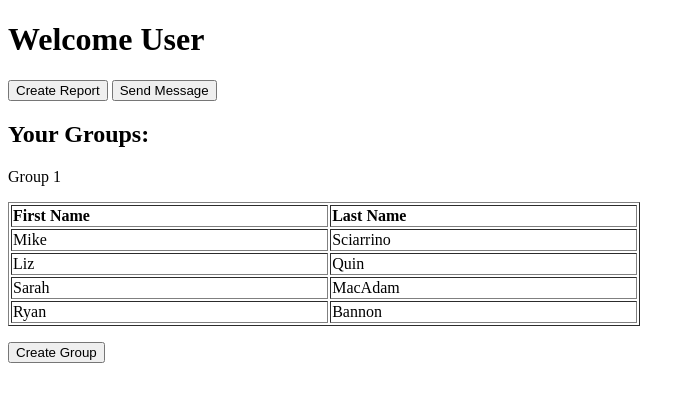
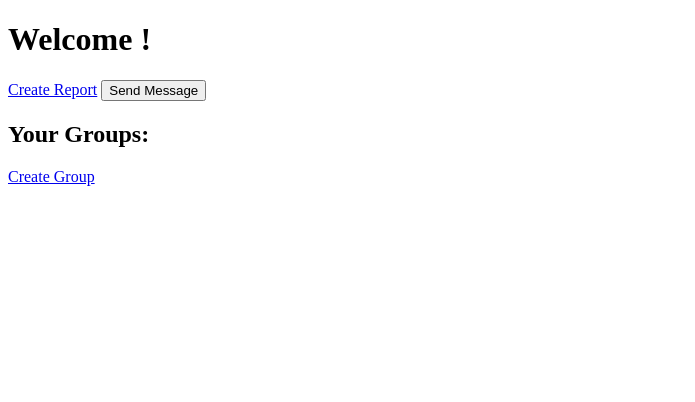
Before and after one commit to sarahama/cs3240-f15-team24, a Django app: page /userpage/ in a window 1280 px wide. Shown: the top 402 px of the page, without its empty margins (0-695 px from the left). Run offline with Django 3.2, Linux system fonts and the light colour scheme; parts of the project's set-up code (start-up, migrations or seed data) failed here and were passed over.

Commit message:
updated user page and groups

```diff
--- a/securewitness/urls.py
+++ b/securewitness/urls.py
@@ -22,6 +22,7 @@ from django.contrib import admin
 #from django.contrib.auth.views import login, logout
 
 urlpatterns = [
+	url(r'^creategroup/', 'witness.views.creategroup', name = 'creategroup'),
 	url(r'^userpage/', 'witness.views.userpage', name = 'userpage'),
     url(r'^login/', 'witness.views.login', name = 'login'),
     url(r'^logout/', 'witness.views.logout', name = 'logout'),
--- a/templates/witness/userpage.html
+++ b/templates/witness/userpage.html
@@ -1,33 +1,10 @@
 <!DOCTYPE html>
 <html>
-	<h1>Welcome User</h1>
+	<h1> Welcome {{request.user.username}}!</h1>
 	<body>
-		<button type="button">Create Report</button>
+		<a href="{% url 'creategroup' %}">Create Report</a>
 		<button type="button">Send Message</button>
 		<h2>Your Groups: </h2>
-		<p>Group 1</p>
-		<table border="1" style="width:50%">
-			<tr>
-				<td><b>First Name</b></td>
-				<td><b>Last Name</b></td>
-			</tr>
-			<tr>
-				<td>Mike</td>
-				<td>Sciarrino</td>
-			</tr>
-			<tr>
-				<td>Liz</td>
-				<td>Quin</td>
-			</tr>
-			<tr>
-				<td>Sarah</td>
-				<td>MacAdam</td>
-			</tr>
-			<tr>
-				<td>Ryan</td>
-				<td>Bannon</td>
-			</tr>
-		</table>
-		<p></p>
-		<button type="button">Create Group</button>
+		<a href="{% url 'creategroup' %}">Create Group</a>
+    </body>
 </html>
--- a/witness/models.py
+++ b/witness/models.py
@@ -5,4 +5,3 @@ from django.contrib.auth.models import User
 class Reporter(models.Model):
     user = models.OneToOneField(User)
     name = models.CharField(max_length = 50, default= 'nameless')
-    user = models.OneToOneField(User)
--- a/witness/views.py
+++ b/witness/views.py
@@ -1,5 +1,5 @@
 from django.shortcuts import HttpResponse
-from django.shortcuts import render
+from django.shortcuts import get_object_or_404, render
 from django.shortcuts import render_to_response
 from django.contrib import auth
 from django.contrib.auth import authenticate
@@ -12,6 +12,7 @@ from django.template import RequestContext
 from .models import Reporter
 from django.contrib.auth.models import User
 from django.http import HttpResponse
+from .forms import GroupForm
 
 # Create your views here.
 
@@ -22,9 +23,16 @@ def home(request):
     return render_to_response("witness/home.html", {'hello': "Hello World"})
 
 def userpage(request):
-    #return HttpResponse("Welcome User")
-    template = loader.get_template('witness/userpage.html')
+    #username = get_object_or_404(Reporter, pk=name)
     return render(request, 'witness/userpage.html')
+
+def creategroup(request):
+    context = RequestContext(request)
+    if request.method == 'POST':
+        return render_to_response("witness/userpage.html")
+    else:
+        newForm = GroupForm()
+        return render_to_response('witness/creategroup.html', {'newForm':newForm}, context)
 
 def login(request):
     return render_to_response("witness/login.html", {'hello':"Login here"})
@@ -35,7 +43,7 @@ def login(request):
         #correct password, user is active
         auth.login(request, user)
         #direct to success page
-        return HttpResponseRedirect("/witness/userpage.html")
+        return HttpResponseRedirect("/userpage.html")
     else:
         #error page
         return HttpResponseRedirect("/account/invalid")
@@ -60,7 +68,7 @@ def register(request):
             reporter.save()
             auth.login(request, reporter.user)
             #direct to success page
-            return HttpResponseRedirect("/registration_success")
+            return HttpResponseRedirect("/userpage")
         else:
             #error page
             return HttpResponseRedirect("/account/invalid")
```
Also changed, not shown: templates/witness/creategroup.html (added, +8 -0 lines), witness/forms.py (+11 -0 lines).
